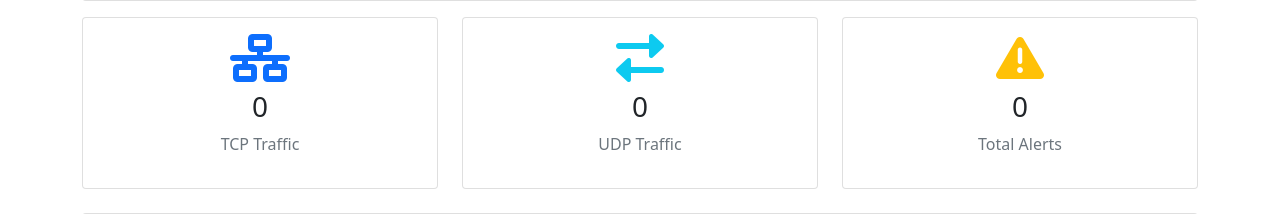
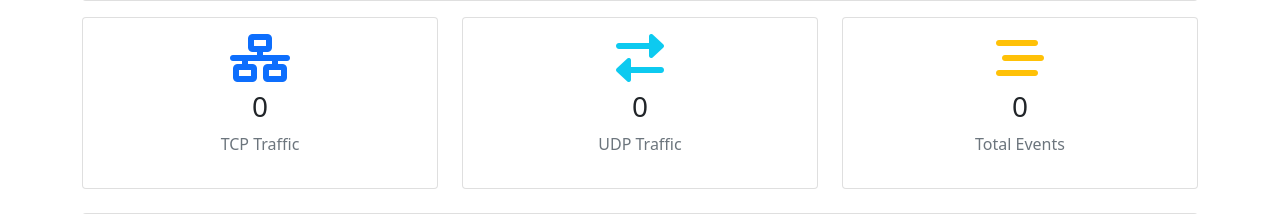
Before and after one commit to HudaFiqri/suricata-dashboard, a Flask app: page /monitor in a window 1280 px wide. Shown: the part 478-692 px from the top of the page. Run offline with Flask 3, Linux system fonts and the light colour scheme; data that the repository does not hold is empty.

Commit message:
fix(apps): fixing monitoring dashboard

```diff
--- a/templates/monitor.html
+++ b/templates/monitor.html
@@ -48,9 +48,9 @@
     <div class="col-md-4">
         <div class="card text-center">
             <div class="card-body">
-                <i class="fas fa-exclamation-triangle fa-3x text-warning mb-2"></i>
+                <i class="fas fa-stream fa-3x text-warning mb-2"></i>
                 <h3 id="total-count">-</h3>
-                <p class="text-muted">Total Alerts</p>
+                <p class="text-muted">Total Events</p>
             </div>
         </div>
     </div>
--- a/templates/rrd.html
+++ b/templates/rrd.html
@@ -83,9 +83,9 @@
     <div class="col-md-3">
         <div class="card text-center">
             <div class="card-body">
-                <i class="fas fa-exclamation-triangle fa-3x text-warning mb-2"></i>
+                <i class="fas fa-stream fa-3x text-warning mb-2"></i>
                 <h4 id="total-alerts">-</h4>
-                <p class="text-muted">Total Alerts</p>
+                <p class="text-muted">Total Events</p>
                 <small class="text-muted" id="last-update">Last update: -</small>
             </div>
         </div>
```
